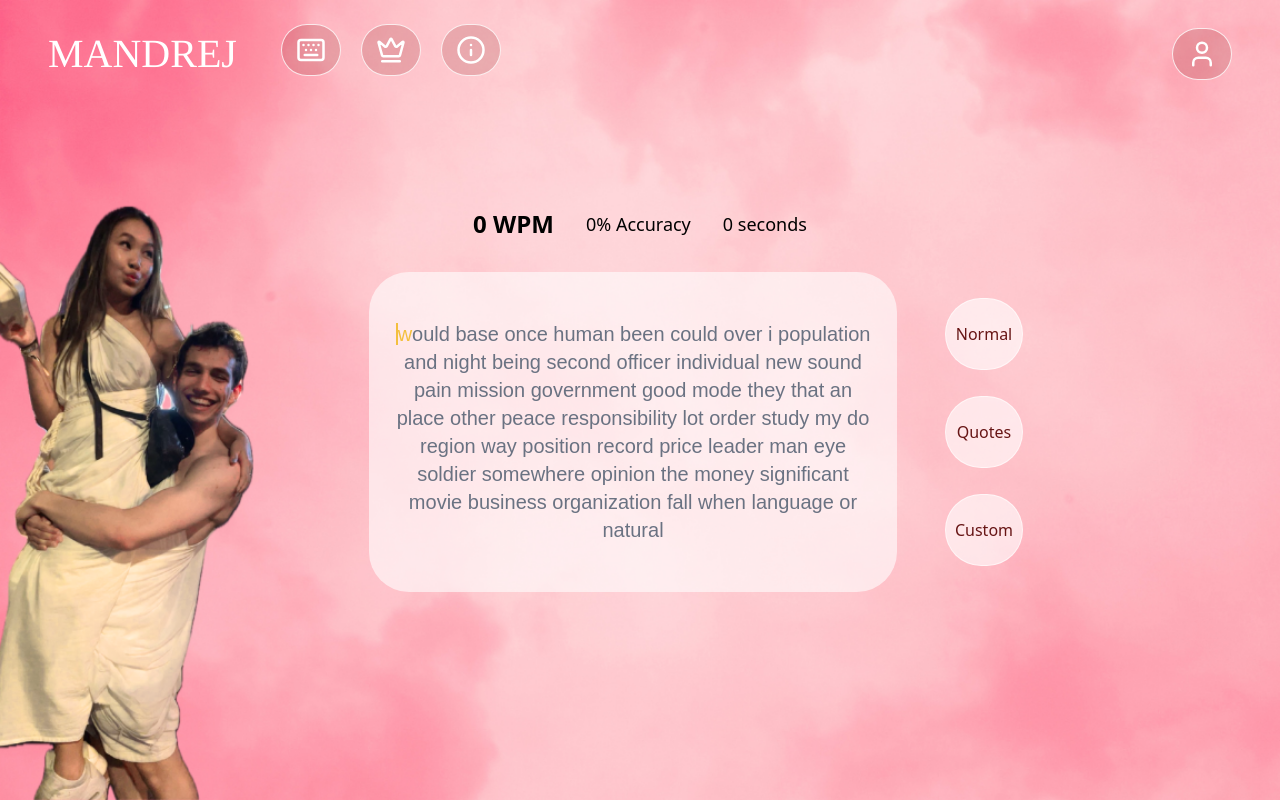
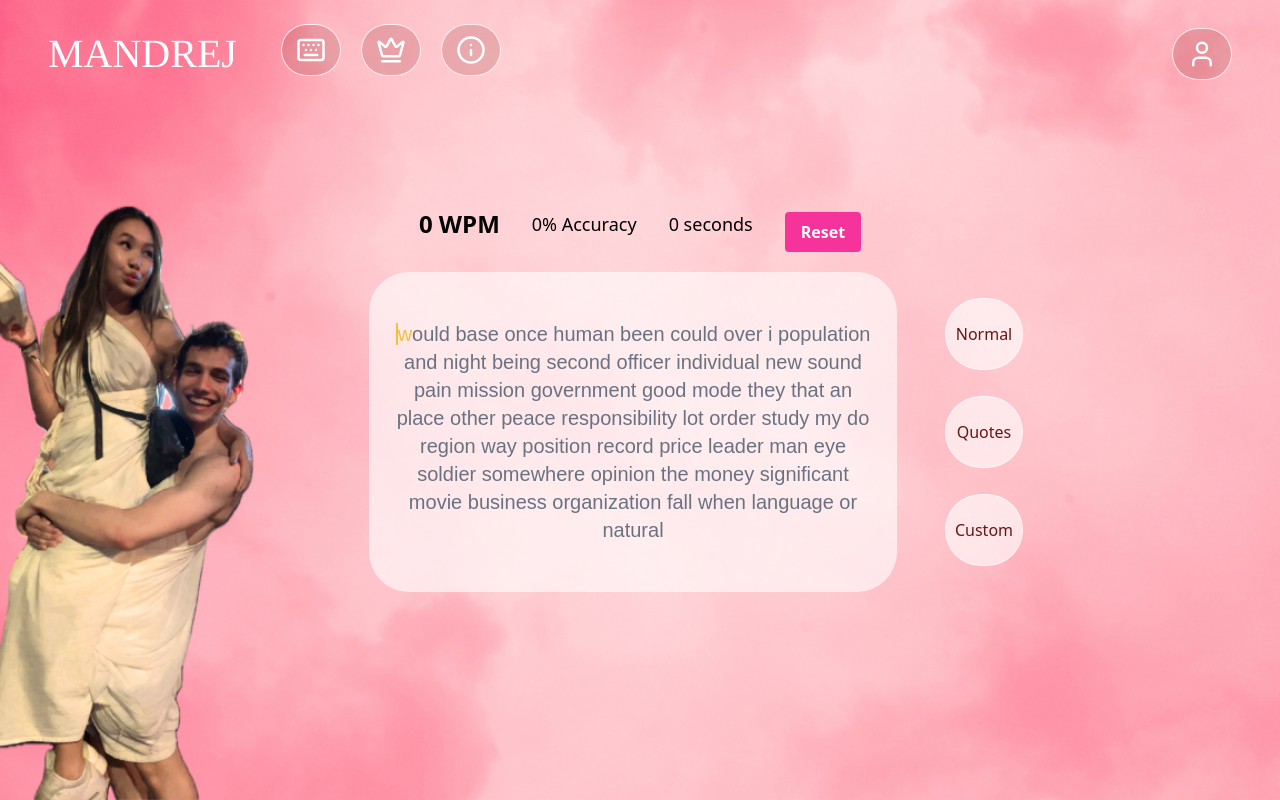
Before and after one commit to Andrej-52/MandrejType, a Next.js app: page / in a window 1280 px wide. Built offline with nearby package versions, Linux system fonts and the light colour scheme.

Commit message:
feat(reset-button): add restet button for stating the game again

```diff
--- a/app/page.tsx
+++ b/app/page.tsx
@@ -7,7 +7,7 @@ import { getText, getCharStates, randomNumber, calculateStats } from "./logic/lo
 
 
 export default function Home() {
-  const [targetText] = useState(() => getText(randomNumber(20, 100)));
+  const [targetText, setTargetText] = useState(() => getText(randomNumber(20, 100)));
   const [userInput, setUserInput] = useState("");
   const [startTime, setStartTime] = useState<number | null>(null);
   const [endTime, setEndTime] = useState<number | null>(null);
@@ -37,6 +37,14 @@ export default function Home() {
     if (value.length >= targetText.length) setEndTime(Date.now());
   }
 
+  function handleReset() {
+    setTargetText(getText(randomNumber(20, 100)));
+    setUserInput("");
+    setStartTime(null);
+    setEndTime(null);
+    inputRef.current?.focus();
+  }
+
   return (
     <div className="bg-[url('/bg.png')] bg-cover bg-center min-h-screen flex items-center justify-center">
       <Navbar />
@@ -45,6 +53,9 @@ export default function Home() {
         <span className="text-2xl font-bold mb-4">{stats?.wpm || 0} WPM</span>
         <span className="text-lg mb-4">{stats?.accuracy.toFixed(2) || 0}% Accuracy</span>
         <span className="text-lg mb-4">{stats?.timeUsed.toFixed(0) || 0} seconds</span>
+        <button className="bg-pink-500 hover:bg-pink-700 text-white font-bold py-2 px-4 rounded" onClick={() => handleReset()}>
+          Reset
+        </button>
         </div>
         <div className="content-container">
         <div className="flex">
```
